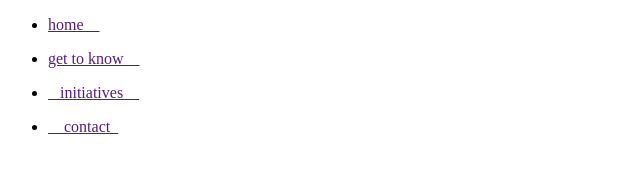
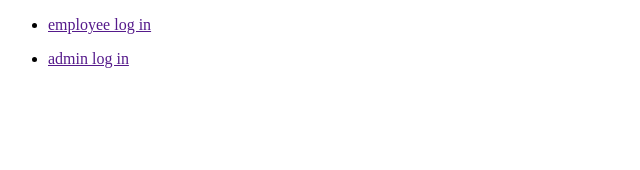
Before and after one commit to mlamboso/payrollSystem, a plain HTML site: page index.html in a window 1280 px wide. Shown: the whole page, without its empty margins (0-640 px from the left). Drawn offline with Linux system fonts and the light colour scheme.

Commit message:
index changes

```diff
--- a/index.html
+++ b/index.html
@@ -6,16 +6,10 @@
     <nav class="navbar navbar-expand-sm navbar-light navbar-h navbarcustom">
       <ul class="navbar-nav" style="margin: auto;">
         <li class="nav-item">
-          <a class="nav-link" href=""><p>home&nbsp&nbsp&nbsp&nbsp</p></a>
+          <a class="nav-link" href=""><p>employee log in</p></a>
         </li>
         <li class="nav-item">
-          <a class="nav-link" href=""><p>get to know&nbsp&nbsp&nbsp&nbsp</p></a>
-        </li>
-        <li class="nav-item">
-          <a class="nav-link" href=""><p>&nbsp&nbsp&nbspinitiatives&nbsp&nbsp&nbsp&nbsp</p></a>
-        </li>
-        <li class="nav-item">
-          <a class="nav-link" href=""><p>&nbsp&nbsp&nbsp&nbspcontact&nbsp&nbsp</p></a>
+          <a class="nav-link" href=""><p>admin log in</p></a>
         </li>
       </ul>
     </nav>
```
